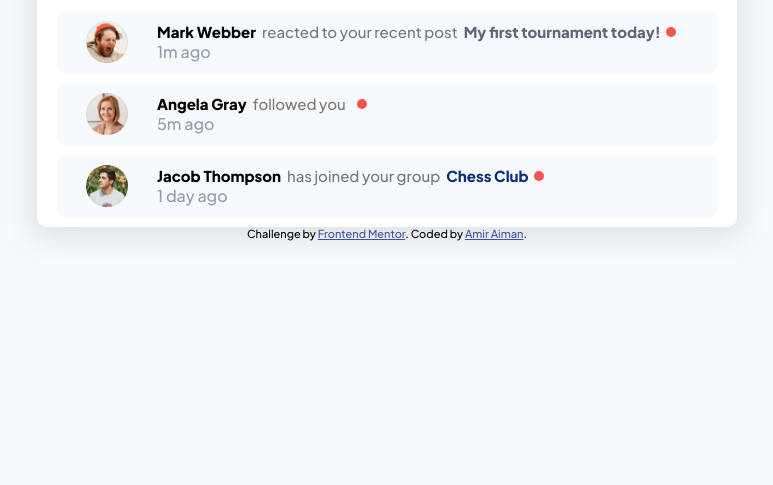
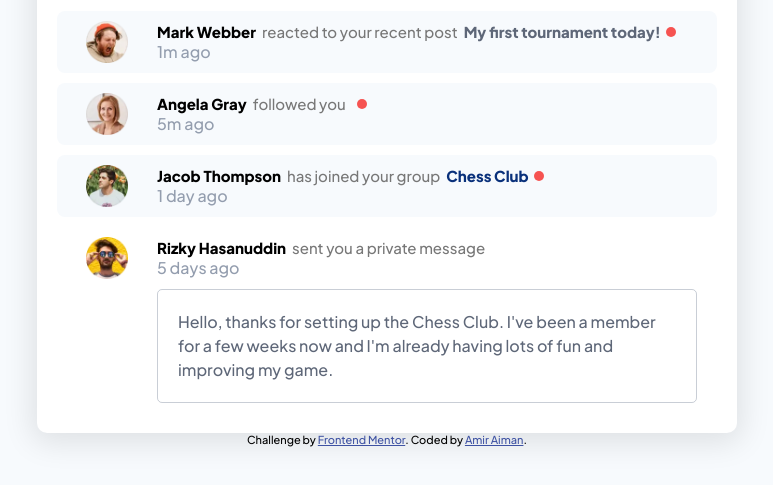
Before and after one commit to amiraiman/fem-noti-page, a website: page public/index.html in a window 1280 px wide. Shown: the part 179-664 px from the top of the page, without its empty margins (253-1026 px from the left). Drawn offline with Linux system fonts and the light colour scheme.

Commit message:
Add a noti section markup & style

```diff
--- a/public/index.html
+++ b/public/index.html
@@ -91,6 +91,26 @@
                     </figcaption>
                     <time class="noti-time">1 day ago</time>
                 </figure>
+                <figure class="noti-box" data-read="true">
+                    <img
+                        src="./assets/images/avatar-rizky-hasanuddin.webp"
+                        alt="Image of Rizky Hasanuddin"
+                        class="noti-avatar"
+                    />
+                    <figcaption class="noti-details">
+                        <span class="noti-name">Rizky Hasanuddin</span>
+                        <span class="noti-activity">
+                            sent you a private message
+                        </span>
+                        <span class="noti-remarks" data-type=""></span>
+                    </figcaption>
+                    <time class="noti-time">5 days ago</time>
+                    <section class="noti-section">
+                        Hello, thanks for setting up the Chess Club. I've been a
+                        member for a few weeks now and I'm already having lots
+                        of fun and improving my game.
+                    </section>
+                </figure>
             </main>
 
             <!-- Hasanuddin sent you a private message 5 days ago Hello, thanks for -->
--- a/public/styles.css
+++ b/public/styles.css
@@ -126,3 +126,13 @@ li {
   font-size: 1.6rem;
   color: hsl(219deg, 14%, 63%);
 }
+.noti-section {
+  border: 1px solid rgba(147, 157, 174, 0.5);
+  border-radius: 0.5rem;
+  color: hsl(219deg, 12%, 42%);
+  font-size: 1.6rem;
+  grid-column-start: 2;
+  line-height: 1.5;
+  margin: 1rem 0;
+  padding: 2rem;
+}
--- a/src/main.scss
+++ b/src/main.scss
@@ -158,4 +158,15 @@ li {
         font-size: 1.6rem;
         color: $bluegray;
     }
+
+    &-section {
+        border: 1px solid rgba($bluegray, 0.5);
+        border-radius: 0.5rem;
+        color: $bluegray-dark;
+        font-size: 1.6rem;
+        grid-column-start: 2;
+        line-height: 1.5;
+        margin: 1rem 0;
+        padding: 2rem;
+    }
 }
```
